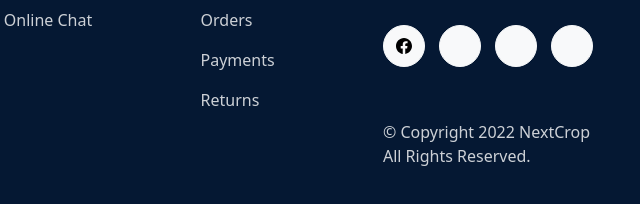
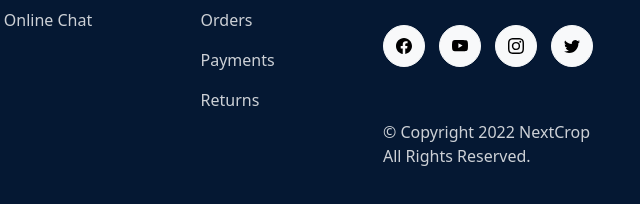
Before and after one commit to lkareva/NextCrop, a website: page index.html in a window 1280 px wide. Shown: the part 3589-3793 px from the top of the page, 557-1197 px from the left. Drawn offline with nearby package versions, Linux system fonts and the light colour scheme.

Commit message:
Update index.html

```diff
--- a/index.html
+++ b/index.html
@@ -385,11 +385,11 @@
                     <div class="footer__icons d-flex justify-content-between align-items-center pb-4">
                         <a href="#" class="btn btn-light br-400 asi"><img src="./img/facebook.svg"
                                 alt=""></a>
-                        <a href="#" class="btn btn-light br-400 asi"><img src="./img/node_modules/bootstrap-icons/icons/youtube.svg"
+                        <a href="#" class="btn btn-light br-400 asi"><img src="./img/youtube.svg"
                                 alt=""></a>
-                        <a href="#" class="btn btn-light br-400 asi"><img src="./img/node_modules/bootstrap-icons/icons/instagram.svg"
+                        <a href="#" class="btn btn-light br-400 asi"><img src="./img/instagram.svg"
                                 alt=""></a>
-                        <a href="#" class="btn btn-light br-400 asi"><img src="./img/node_modules/bootstrap-icons/icons/twitter.svg"
+                        <a href="#" class="btn btn-light br-400 asi"><img src="./img/twitter.svg"
                                 alt=""></a>
                     </div>
                     <div class="fototer__text text-white-80">&copy; Copyright 2022 NextCrop<br>All Rights Reserved.</div>
```
